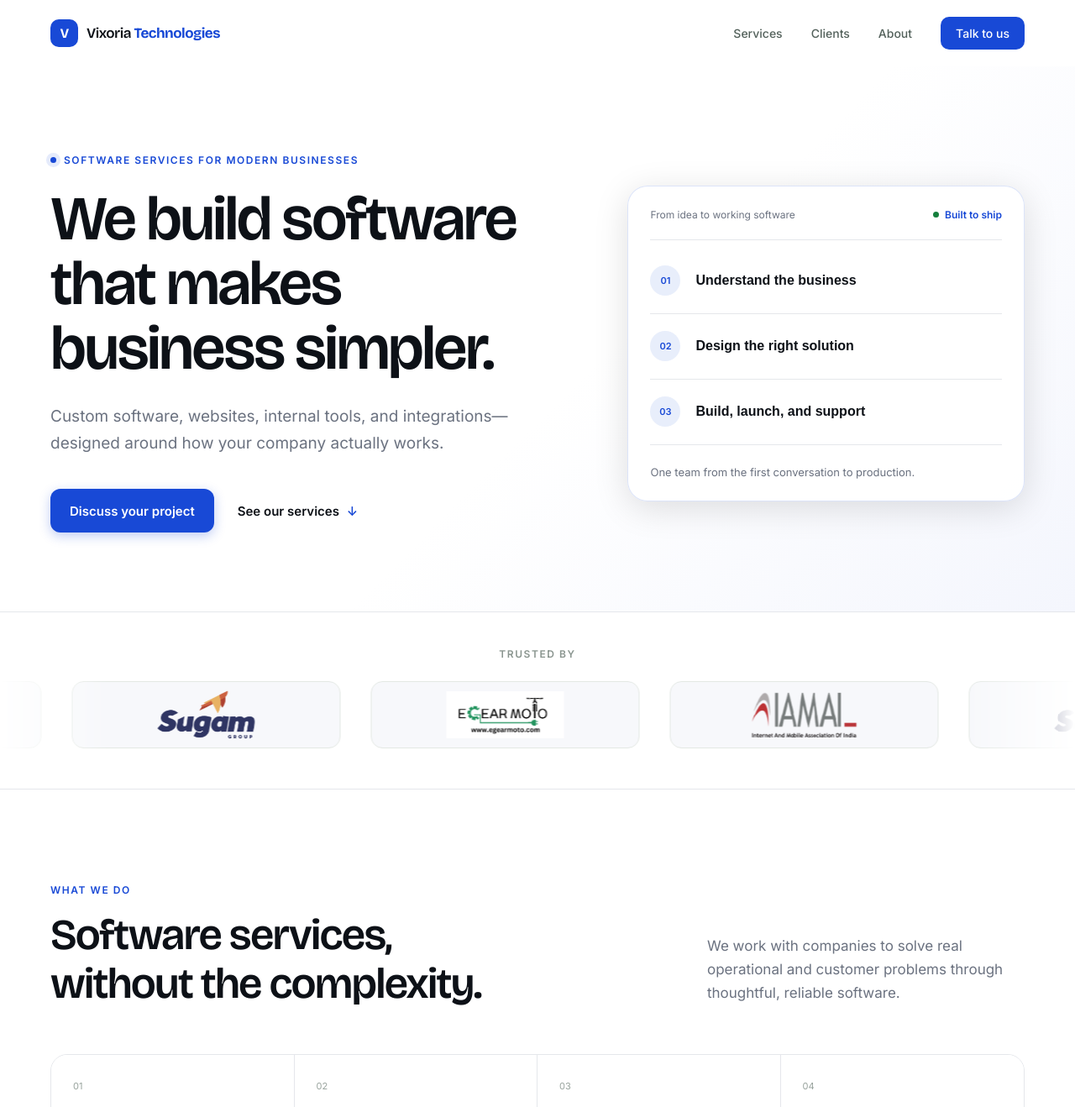
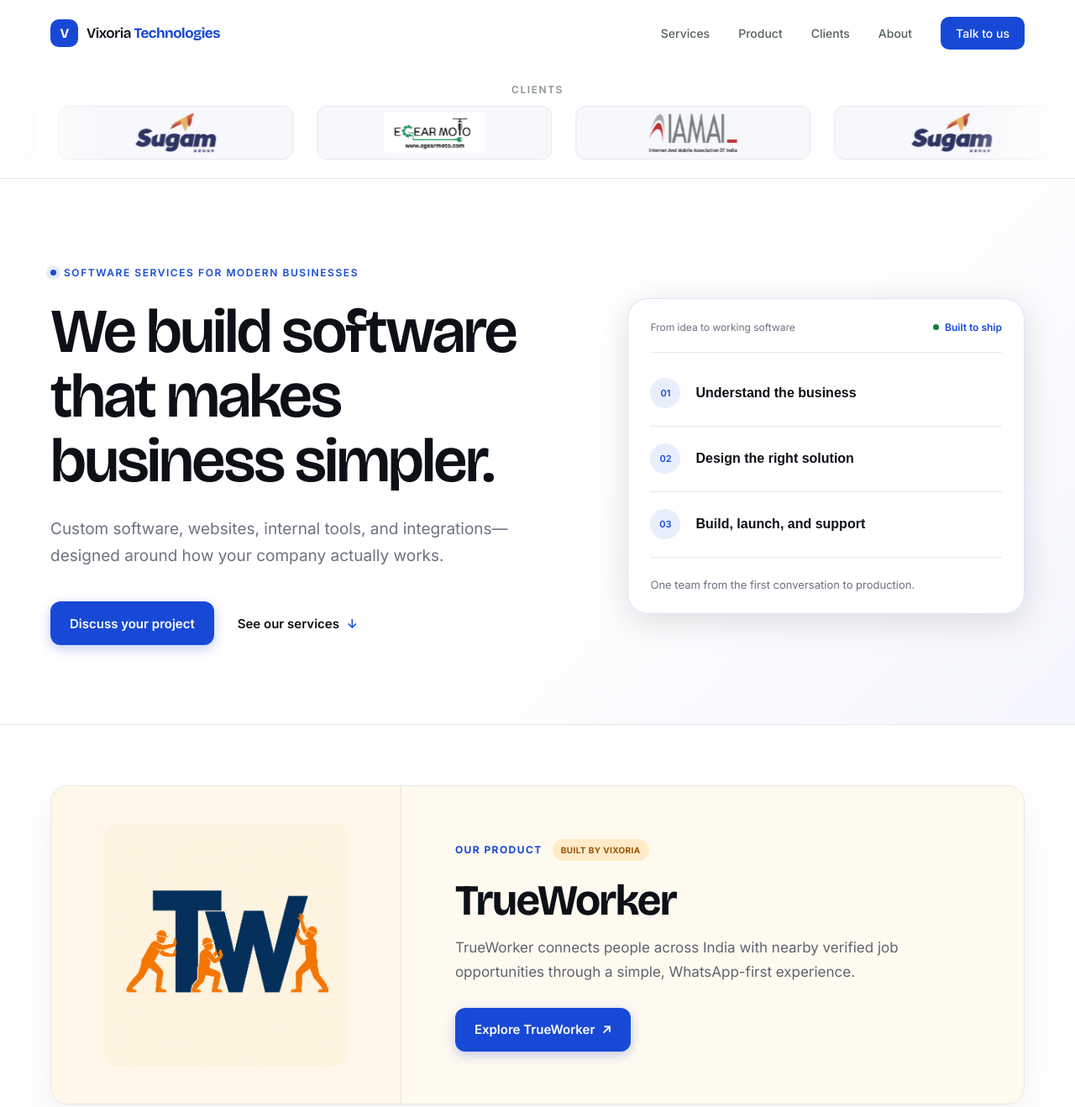
Before and after one commit to vijitpanwar44/vixoriatechnologies, a website: page index.html in a window 1280 px wide. Shown: the top 1318 px of the page at 84% size. Drawn offline with nearby package versions, Linux system fonts and the light colour scheme.

Commit message:
feat: add TrueWorker product and improve client scroller

```diff
--- a/index.html
+++ b/index.html
@@ -16,14 +16,42 @@
     <div class="container nav-inner">
       <a class="brand" href="#top" aria-label="Vixoria Technologies home"><span class="brand-mark" aria-hidden="true">V</span><span>Vixoria <strong>Technologies</strong></span></a>
       <nav class="desktop-nav" aria-label="Primary navigation">
-        <a href="#services">Services</a><a href="#clients">Clients</a><a href="#about">About</a><a class="nav-cta" href="#contact">Talk to us</a>
+        <a href="#services">Services</a><a href="#product">Product</a><a href="#clients">Clients</a><a href="#about">About</a><a class="nav-cta" href="#contact">Talk to us</a>
       </nav>
       <button class="menu-button" id="menu-button" type="button" aria-label="Open menu" aria-expanded="false"><span></span><span></span></button>
     </div>
-    <nav class="mobile-nav" id="mobile-nav" aria-label="Mobile navigation"><a href="#services">Services</a><a href="#clients">Clients</a><a href="#about">About</a><a href="#contact">Talk to us</a></nav>
+    <nav class="mobile-nav" id="mobile-nav" aria-label="Mobile navigation"><a href="#services">Services</a><a href="#product">Product</a><a href="#clients">Clients</a><a href="#about">About</a><a href="#contact">Talk to us</a></nav>
   </header>
 
   <main>
+    <section class="client-band client-band-top" id="clients" aria-labelledby="clients-title">
+      <div class="container"><p class="section-label" id="clients-title">Clients</p></div>
+      <div class="client-marquee" aria-label="Our clients">
+        <div class="client-track">
+          <div class="client-set">
+            <a class="client-logo iamai" href="https://www.iamai.in/" target="_blank" rel="noopener noreferrer" aria-label="Visit IAMAI website"><img src="assets/iamai-logo.png" alt="IAMAI" /></a>
+            <a class="client-logo sugam" href="https://www.sugamgroup.com/" target="_blank" rel="noopener noreferrer" aria-label="Visit Sugam Group website"><img src="assets/sugam-logo-alt.png" alt="Sugam Group" /></a>
+            <a class="client-logo egear" href="https://www.egearmoto.com/" target="_blank" rel="noopener noreferrer" aria-label="Visit EGearMoto website"><img src="assets/egearmoto-logo.png" alt="EGearMoto" /></a>
+          </div>
+          <div class="client-set" aria-hidden="true">
+            <a class="client-logo iamai" href="https://www.iamai.in/" target="_blank" rel="noopener noreferrer" tabindex="-1"><img src="assets/iamai-logo.png" alt="" /></a>
+            <a class="client-logo sugam" href="https://www.sugamgroup.com/" target="_blank" rel="noopener noreferrer" tabindex="-1"><img src="assets/sugam-logo-alt.png" alt="" /></a>
+            <a class="client-logo egear" href="https://www.egearmoto.com/" target="_blank" rel="noopener noreferrer" tabindex="-1"><img src="assets/egearmoto-logo.png" alt="" /></a>
+          </div>
+          <div class="client-set" aria-hidden="true">
+            <a class="client-logo iamai" href="https://www.iamai.in/" target="_blank" rel="noopener noreferrer" tabindex="-1"><img src="assets/iamai-logo.png" alt="" /></a>
+            <a class="client-logo sugam" href="https://www.sugamgroup.com/" target="_blank" rel="noopener noreferrer" tabindex="-1"><img src="assets/sugam-logo-alt.png" alt="" /></a>
+            <a class="client-logo egear" href="https://www.egearmoto.com/" target="_blank" rel="noopener noreferrer" tabindex="-1"><img src="assets/egearmoto-logo.png" alt="" /></a>
+          </div>
+          <div class="client-set" aria-hidden="true">
+            <a class="client-logo iamai" href="https://www.iamai.in/" target="_blank" rel="noopener noreferrer" tabindex="-1"><img src="assets/iamai-logo.png" alt="" /></a>
+            <a class="client-logo sugam" href="https://www.sugamgroup.com/" target="_blank" rel="noopener noreferrer" tabindex="-1"><img src="assets/sugam-logo-alt.png" alt="" /></a>
+            <a class="client-logo egear" href="https://www.egearmoto.com/" target="_blank" rel="noopener noreferrer" tabindex="-1"><img src="assets/egearmoto-logo.png" alt="" /></a>
+          </div>
+        </div>
+      </div>
+    </section>
+
     <section class="hero">
       <div class="container hero-grid">
         <div class="hero-copy reveal">
@@ -44,21 +72,19 @@
       </div>
     </section>
 
-    <section class="client-band" id="clients" aria-labelledby="clients-title">
-      <div class="container"><p class="section-label" id="clients-title">Trusted by</p></div>
-      <div class="client-marquee" aria-label="Our clients">
-        <div class="client-track">
-          <div class="client-set">
-            <a class="client-logo iamai" href="https://www.iamai.in/" target="_blank" rel="noopener noreferrer" aria-label="Visit IAMAI website"><img src="assets/iamai-logo.png" alt="IAMAI" /></a>
-            <a class="client-logo sugam" href="https://www.sugamgroup.com/" target="_blank" rel="noopener noreferrer" aria-label="Visit Sugam Group website"><img src="assets/sugam-logo-alt.png" alt="Sugam Group" /></a>
-            <a class="client-logo egear" href="https://www.egearmoto.com/" target="_blank" rel="noopener noreferrer" aria-label="Visit EGearMoto website"><img src="assets/egearmoto-logo.png" alt="EGearMoto" /></a>
+    <section class="product-section" id="product">
+      <div class="container">
+        <article class="product-card">
+          <div class="product-visual">
+            <img src="assets/trueworker-logo.png" alt="TrueWorker" />
           </div>
-          <div class="client-set" aria-hidden="true">
-            <a class="client-logo iamai" href="https://www.iamai.in/" tabindex="-1"><img src="assets/iamai-logo.png" alt="" /></a>
-            <a class="client-logo sugam" href="https://www.sugamgroup.com/" tabindex="-1"><img src="assets/sugam-logo-alt.png" alt="" /></a>
-            <a class="client-logo egear" href="https://www.egearmoto.com/" tabindex="-1"><img src="assets/egearmoto-logo.png" alt="" /></a>
+          <div class="product-copy">
+            <div class="product-kicker"><span>Our product</span><span class="product-badge">Built by Vixoria</span></div>
+            <h2>TrueWorker</h2>
+            <p>TrueWorker connects people across India with nearby verified job opportunities through a simple, WhatsApp-first experience.</p>
+            <a class="button button-primary" href="https://trueworker.co.in/" target="_blank" rel="noopener noreferrer">Explore TrueWorker <span>↗</span></a>
           </div>
-        </div>
+        </article>
       </div>
     </section>
 
--- a/styles.css
+++ b/styles.css
@@ -61,19 +61,19 @@
 .solution-list strong { font-family: "Manrope", sans-serif; font-size: 16px; font-weight: 600; }
 .hero-card > p { margin: 14px 0 0; color: var(--muted); font-size: 13px; }
 
-.client-band { padding: 42px 0 48px; overflow: hidden; border-bottom: 1px solid var(--line); }
-.client-band .section-label { margin-bottom: 25px; color: #8a958f; text-align: center; }
+.client-band { padding: 20px 0 22px; overflow: hidden; background: #fff; border-bottom: 1px solid var(--line); }
+.client-band .section-label { margin-bottom: 12px; color: #8a958f; text-align: center; }
 .client-marquee { overflow: hidden; mask-image: linear-gradient(to right, transparent, black 10%, black 90%, transparent); }
 .client-track { display: flex; width: max-content; animation: marquee 24s linear infinite; }
 .client-marquee:hover .client-track { animation-play-state: paused; }
 .client-set { display: flex; align-items: center; flex-shrink: 0; }
-.client-logo { width: 320px; height: 80px; margin-right: 36px; display: flex; align-items: center; justify-content: center; gap: 11px; color: #30403a; background: var(--surface); border: 1px solid #e2e8e3; border-radius: 14px; text-decoration: none; filter: saturate(.7); transition: background .2s, border-color .2s, filter .2s; }
+.client-logo { width: 280px; height: 64px; margin-right: 28px; display: flex; align-items: center; justify-content: center; gap: 11px; color: #30403a; background: var(--surface); border: 1px solid var(--line); border-radius: 12px; text-decoration: none; filter: saturate(.7); transition: background .2s, border-color .2s, filter .2s; }
 .client-logo:hover { background: white; border-color: #c5d2c9; filter: none; }
 .client-logo img { width: auto; object-fit: contain; }
-.client-logo.iamai img { max-width: 170px; max-height: 54px; }
-.client-logo.sugam img { max-width: 160px; max-height: 58px; }
-.client-logo.egear img { max-width: 180px; max-height: 56px; }
-@keyframes marquee { to { transform: translateX(-50%); } }
+.client-logo.iamai img { max-width: 150px; max-height: 46px; }
+.client-logo.sugam img { max-width: 142px; max-height: 48px; }
+.client-logo.egear img { max-width: 162px; max-height: 48px; }
+@keyframes marquee { to { transform: translateX(-25%); } }
 
 .section { padding: 112px 0; }
 .section-heading { display: grid; grid-template-columns: 1.3fr .7fr; gap: 80px; align-items: end; margin-bottom: 55px; }
@@ -89,6 +89,17 @@
 .service-icon svg { width: 22px; height: 22px; fill: none; stroke: currentColor; stroke-width: 1.6; stroke-linecap: round; stroke-linejoin: round; }
 .service-card h3 { margin-bottom: 14px; font-size: 19px; font-weight: 600; }
 .service-card p { margin: 0; color: var(--muted); font-size: 15px; line-height: 1.65; }
+
+.product-section { padding: 72px 0; background: #fff; border-bottom: 1px solid var(--line); }
+.product-card { display: grid; grid-template-columns: .72fr 1.28fr; min-height: 360px; overflow: hidden; border: 1px solid var(--line); border-radius: var(--radius); background: #fffaf0; box-shadow: 0 18px 50px rgba(13,17,23,.06); }
+.product-visual { display: grid; place-items: center; padding: 44px; background: #fff8ea; border-right: 1px solid #eee3d2; }
+.product-visual img { width: min(290px, 100%); border-radius: 16px; mix-blend-mode: multiply; }
+.product-copy { display: flex; align-items: flex-start; justify-content: center; flex-direction: column; padding: 54px 64px; }
+.product-kicker { display: flex; align-items: center; gap: 12px; margin-bottom: 22px; color: var(--green); font-size: 12px; font-weight: 700; letter-spacing: .12em; text-transform: uppercase; }
+.product-badge { padding: 7px 10px; color: #9a5200; background: #ffebc8; border-radius: 100px; font-size: 10px; letter-spacing: .04em; }
+.product-copy h2 { margin-bottom: 16px; font-size: clamp(38px, 4vw, 56px); line-height: 1; }
+.product-copy p { max-width: 620px; margin: 0 0 28px; color: #5f646c; font-size: 17px; line-height: 1.7; }
+.product-copy .button span { margin-left: 8px; }
 
 .about { background: var(--surface); border-top: 1px solid var(--line); }
 .about-grid { display: grid; grid-template-columns: 1fr 1fr; gap: 120px; align-items: start; }
@@ -139,6 +150,8 @@
   .service-card:nth-child(2) { border-right: 0; }
   .service-card:nth-child(-n+2) { border-bottom: 1px solid var(--line); }
   .about-grid, .contact-shell { gap: 65px; }
+  .product-card { grid-template-columns: .8fr 1.2fr; }
+  .product-copy { padding: 44px; }
 }
 
 @media (max-width: 760px) {
@@ -157,7 +170,7 @@
   .hero-actions { align-items: flex-start; flex-direction: column; gap: 22px; }
   .hero-card { padding: 21px; }
   .hero-card-top { flex-direction: column; }
-  .client-logo { width: 250px; height: 74px; margin-right: 20px; }
+  .client-logo { width: 220px; height: 58px; margin-right: 16px; }
   .section { padding: 82px 0; }
   .section-heading, .about-grid, .contact-shell { grid-template-columns: 1fr; gap: 34px; }
   .section-heading { margin-bottom: 40px; }
@@ -165,6 +178,12 @@
   .service-card { min-height: auto; border-right: 0; border-bottom: 1px solid var(--line); }
   .service-card:last-child { border-bottom: 0; }
   .service-number { margin-bottom: 32px; }
+  .product-section { padding: 56px 0; }
+  .product-card { grid-template-columns: 1fr; }
+  .product-visual { min-height: 250px; padding: 30px; border-right: 0; border-bottom: 1px solid #eee3d2; }
+  .product-visual img { width: min(230px, 72%); }
+  .product-copy { padding: 34px 26px 38px; }
+  .product-kicker { align-items: flex-start; flex-direction: column; gap: 9px; }
   .about-copy { padding-top: 0; }
   .contact-shell { gap: 50px; }
   .form-wrap { padding: 24px; }
```
Also changed, not shown: assets/trueworker-logo.png (added).
